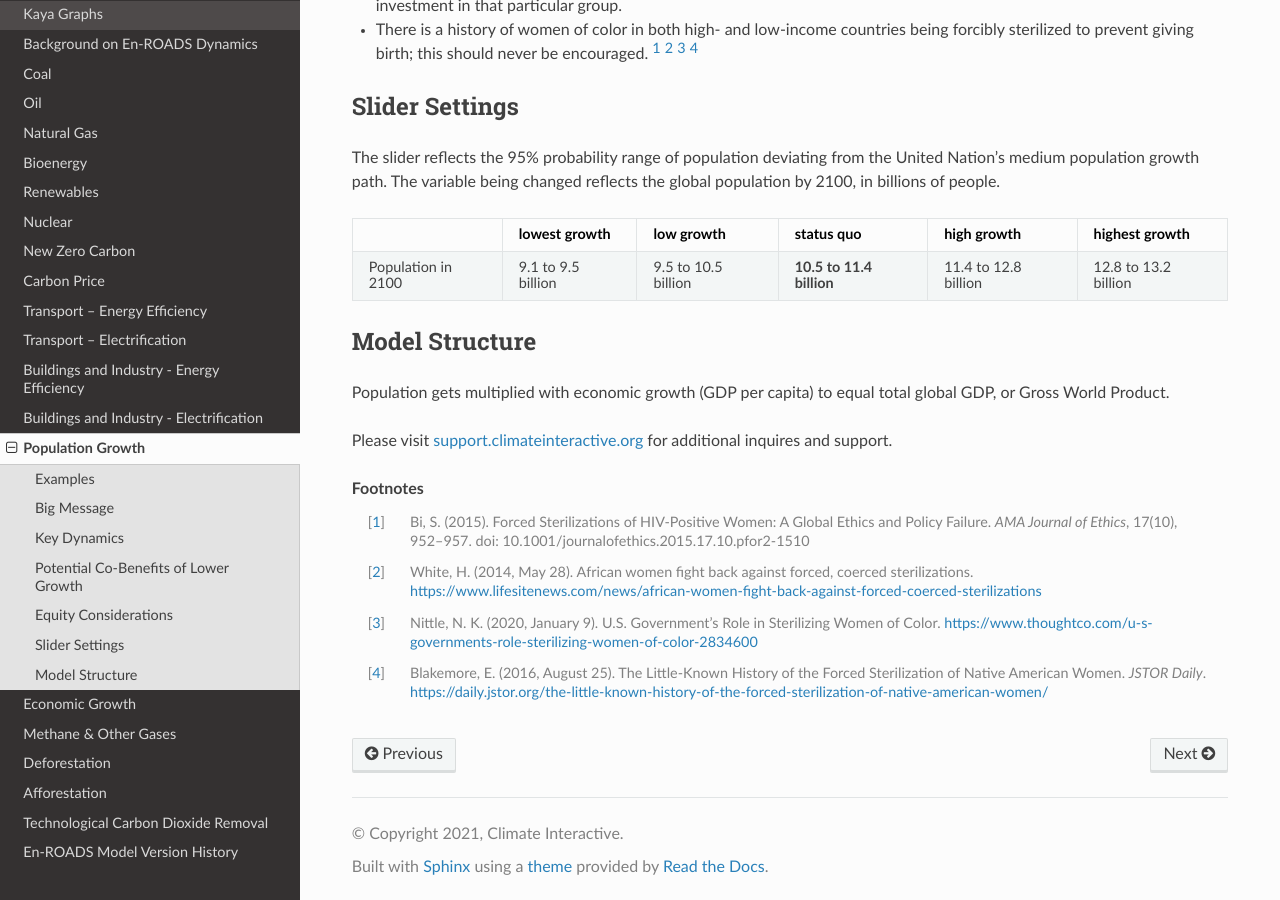
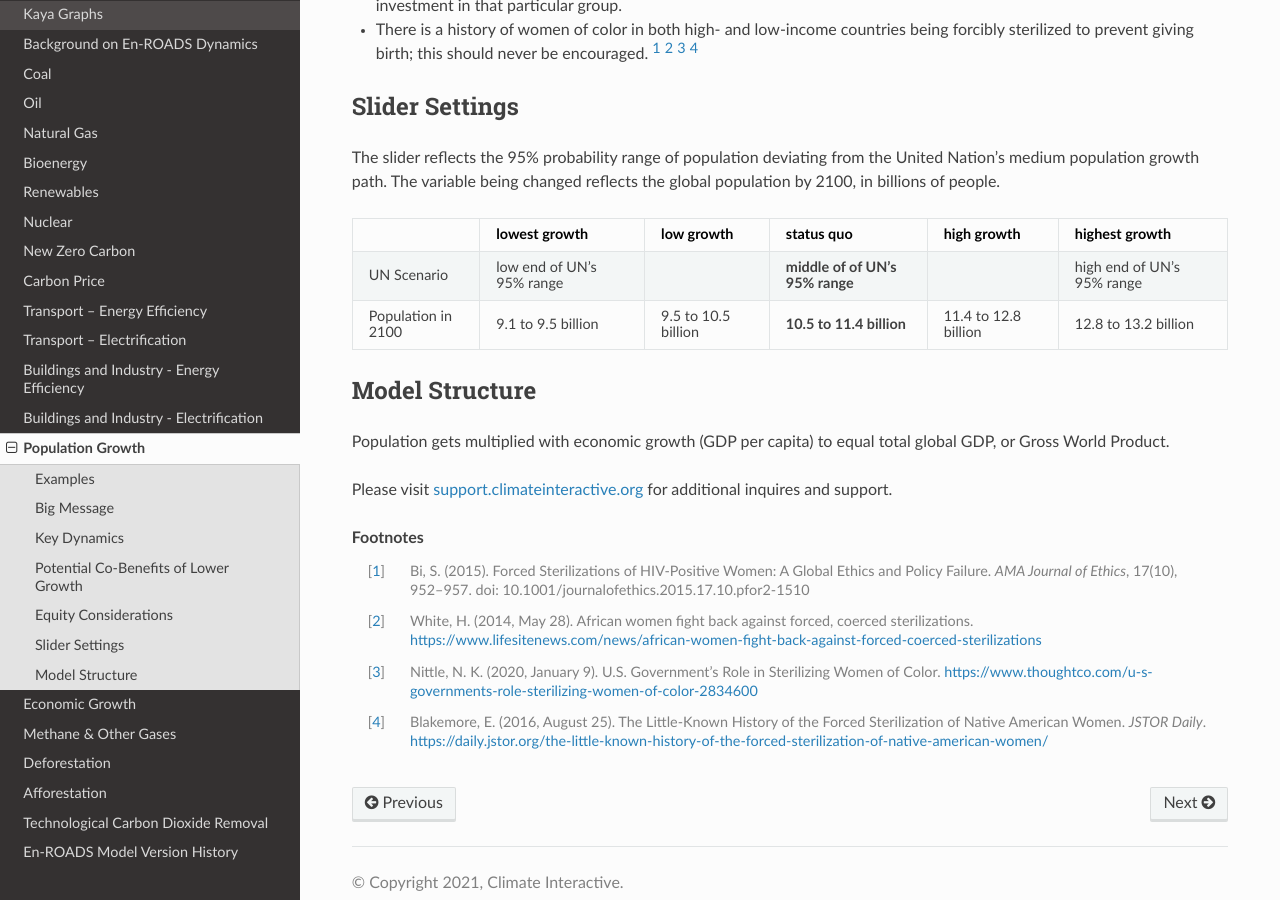
Before and after one commit to climateinteractive/enroads-guide, a Sphinx documentation site: the page built from docs/guide/population.rst, in a window 1280 px wide and 900 px high, scrolled down 959 px. Built offline with Sphinx 7.4.7 and the Read the Docs theme 2.0.0, drawn with Linux system fonts in a browser that asks for light colours.

Commit message:
Added UN Scenario line on pop growth slider table

```diff
--- a/docs/guide/population.rst
+++ b/docs/guide/population.rst
@@ -43,6 +43,7 @@ The slider reflects the 95% probability range of population deviating from the U
 ================== ========================= =================== ================================ ==================== ===============================
 \                  lowest growth             low growth          **status quo**                   high growth          highest growth
 ================== ========================= =================== ================================ ==================== ===============================
+UN Scenario        low end of UN's 95% range                     **middle of of UN's 95% range**                       high end of UN's 95% range
 Population in 2100 9.1 to 9.5 billion        9.5 to 10.5 billion **10.5 to 11.4 billion**         11.4 to 12.8 billion 12.8 to 13.2 billion
 ================== ========================= =================== ================================ ==================== ===============================
 
```
